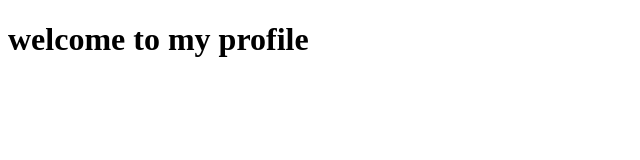
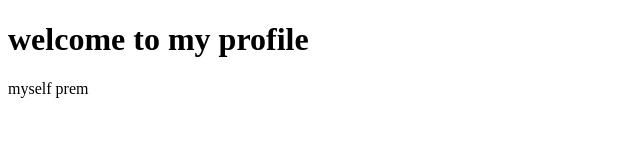
Before and after one commit to premkumar5693/vsm_pro, a plain HTML site: page index.html in a window 1280 px wide. Shown: the whole page, without its empty margins (0-640 px from the left). Drawn offline with Linux system fonts and the light colour scheme.

Commit message:
V2 of projects

```diff
--- a/index.html
+++ b/index.html
@@ -7,5 +7,6 @@
     </head>
     <body>
         <h1>welcome to my profile</h1>
+        <p>myself prem</p>
     </body>
 </html>
```
